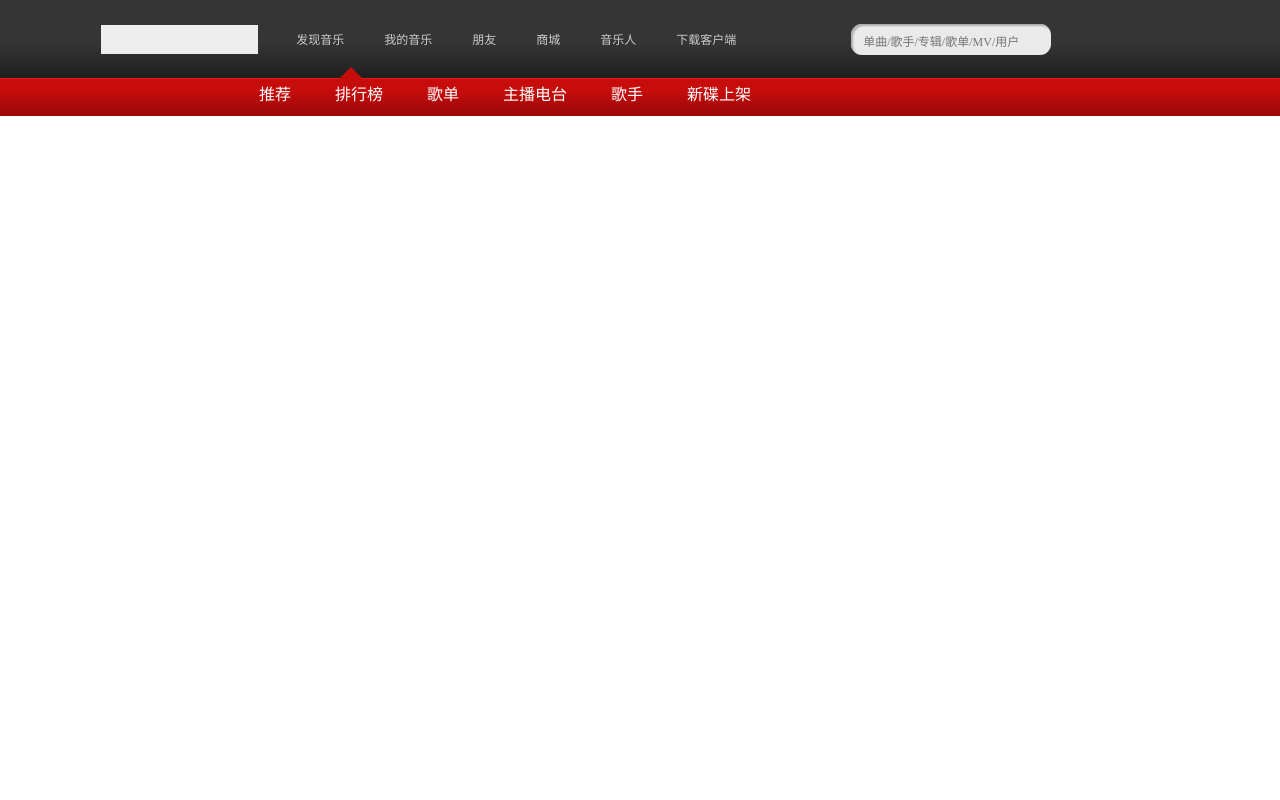
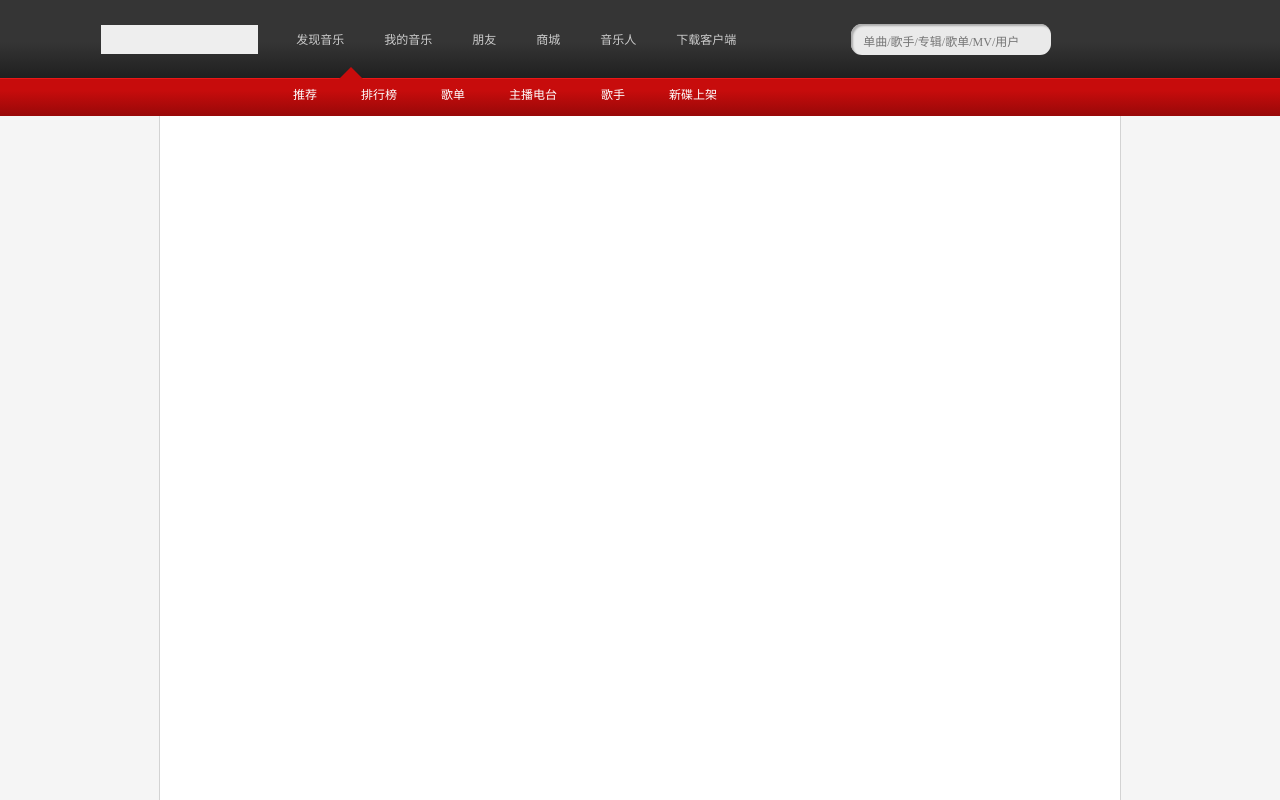
Before and after one commit to kooriko/reactmusic, a React app: page / in a window 1280 px wide. Shown: the top 800 px of the page. Built offline with nearby package versions, Linux system fonts and the light colour scheme.

Commit message:
修复了很多东西！

```diff
--- a/package.json
+++ b/package.json
@@ -23,7 +23,7 @@
   "homepage": "https://github.com/kooriko/reactmusic#readme",
   "dependencies": {
     "babel": "^6.23.0",
-    "babel-loader": "^7.0.0",
+    "babel-loader": "^7.1.0",
     "babel-preset-es2015": "^6.24.1",
     "babel-preset-react": "^6.24.1",
     "babel-preset-stage-0": "^6.24.1",
@@ -34,10 +34,12 @@
     "less-loader": "^4.0.4",
     "react": "^15.6.1",
     "react-dom": "^15.6.1",
+    "react-router": "^4.1.1",
+    "react-router-dom": "^4.1.1",
     "style-loader": "^0.18.2",
     "url-loader": "^0.5.9",
     "webpack": "^3.0.0",
-    "webpack-dev-server": "^2.4.5"
+    "webpack-dev-server": "^2.5.0"
   },
   "devDependencies": {
     "babel-eslint": "^7.2.3",
--- a/src/css/body.css
+++ b/src/css/body.css
@@ -1,8 +1,15 @@
 .z-F5background{
+	display: flex;
+	justify-content: center;
 	width: 100%;
+	height: 1000px;
+
 	background: #F5F5F5;
 }
 .g-body{
     justify-content: center;
+	border-left: 1px solid #D3D3D3;
+	border-right: 1px solid #D3D3D3;
+	height: 100%;
 	background: #FFF;
 }
--- a/src/css/redNavigator.css
+++ b/src/css/redNavigator.css
@@ -20,6 +20,7 @@
 	background: linear-gradient(to bottom, #720100, #8B0504);
 }
 .g-nav .m-nav li a{
+	font-size: 12px;
 	line-height: 12px;
 	color: #FFF;
 }
--- a/src/js/layout/body.js
+++ b/src/js/layout/body.js
@@ -13,8 +13,9 @@ import Album from '../routers/album';
 export default class Body extends React.Component{
 	render(){
 		return (
+			<div>
+				<RedNavigator stateChangeHandle={this.stateChangeHandle}/>
 				<div className="z-F5background">
-				<RedNavigator stateChangeHandle={this.stateChangeHandle}/>
 					<div className="g-body width-75">
 						<Route path="/" Component={Home}/>
 						<Route path="/toplist" Component={TopList}/>
@@ -24,6 +25,7 @@ export default class Body extends React.Component{
 						<Route path="/album" Component={Album}/>
 					</div>
 				</div>
+			</div>
 		)
 	}
 }
--- /dev/null
+++ b/src/js/routers/home.js
@@ -0,0 +1,11 @@
+import React from 'react';
+
+export default class Home extends React.Component{
+	render(){
+		return(
+			<div>
+				<h1>Home</h1>
+			</div>
+		)
+	}
+}
```
Also changed, not shown: src/js/layout/footer.js (added, +10 -0 lines), 1 other file. Lines whose indentation alone changed are shown as unchanged.
